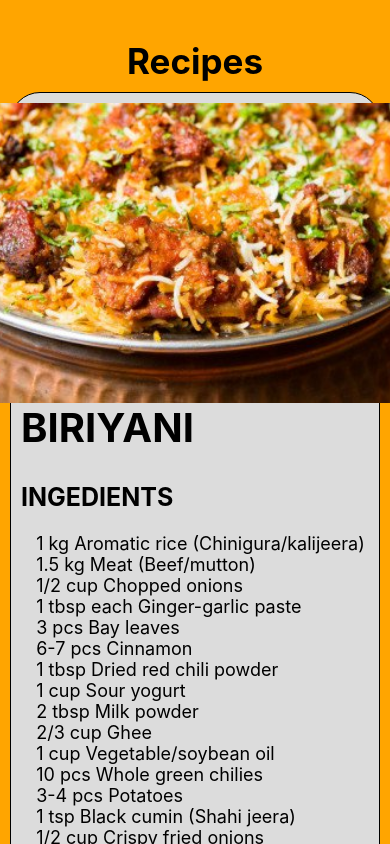
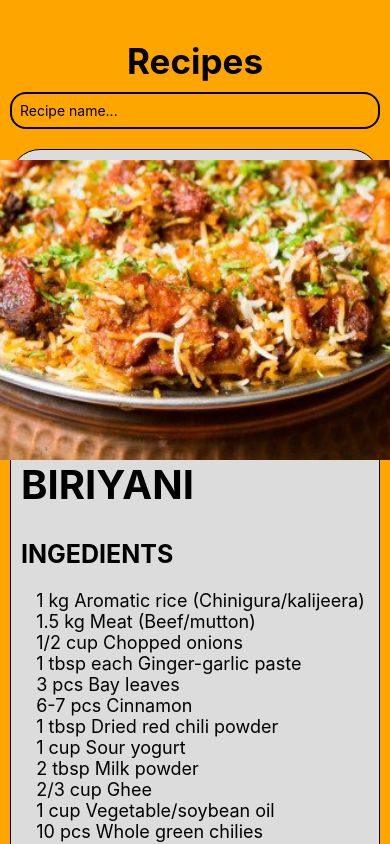
Before and after one commit to marzan999/Recipe_App, a React Native app: screen / in a window 390 px wide. Built offline with nearby package versions, Linux system fonts and the light colour scheme.

Commit message:
searchBar generate

```diff
--- a/App.js
+++ b/App.js
@@ -1,5 +1,5 @@
 import { StatusBar } from 'expo-status-bar';
-import { StyleSheet, Text, View, SafeAreaView, ScrollView, FlatList, Image, ImageBackground, Dimensions } from 'react-native';
+import { StyleSheet, Text, View, SafeAreaView, ScrollView, FlatList, Image, ImageBackground, Dimensions, TextInput } from 'react-native';
 
 
 export const RECIPE_NAME = [
@@ -62,6 +62,14 @@ export default function App({ navigation, route }) {
   return (
     <SafeAreaView style={styles.container}>
     <Text style={styles.headingStyle}>Recipes</Text>
+
+    <TextInput
+      placeholder="Recipe name..."
+      placeholderTextColor='#000'
+      onChangeText={() => {}}
+      style={{padding: 8, borderColor: '#000', borderWidth: 2,  borderRadius: 16, marginTop: 20, margin: 10}}
+    />
+
       <FlatList
         data={RECIPE_NAME}
         renderItem={renderItem}
```
